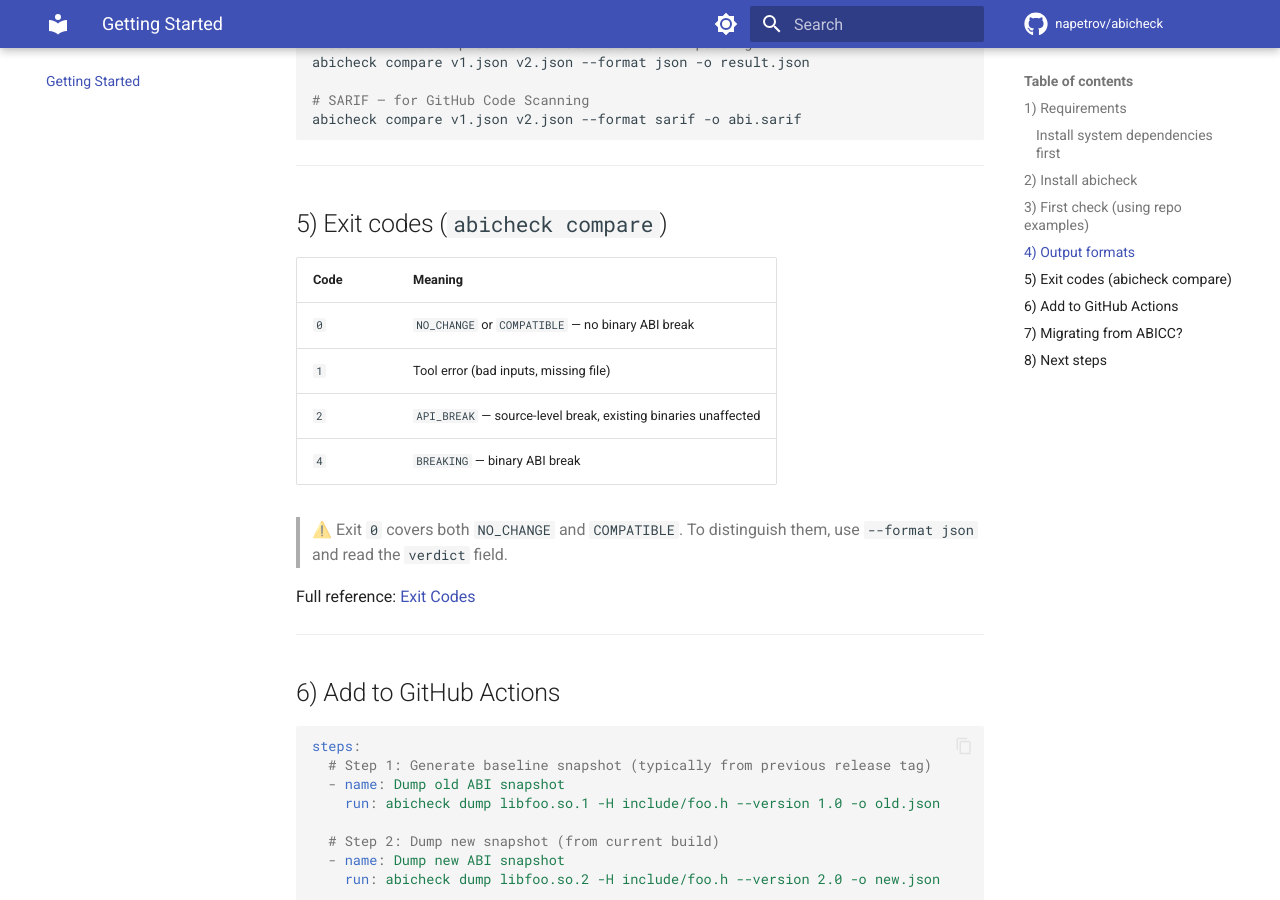
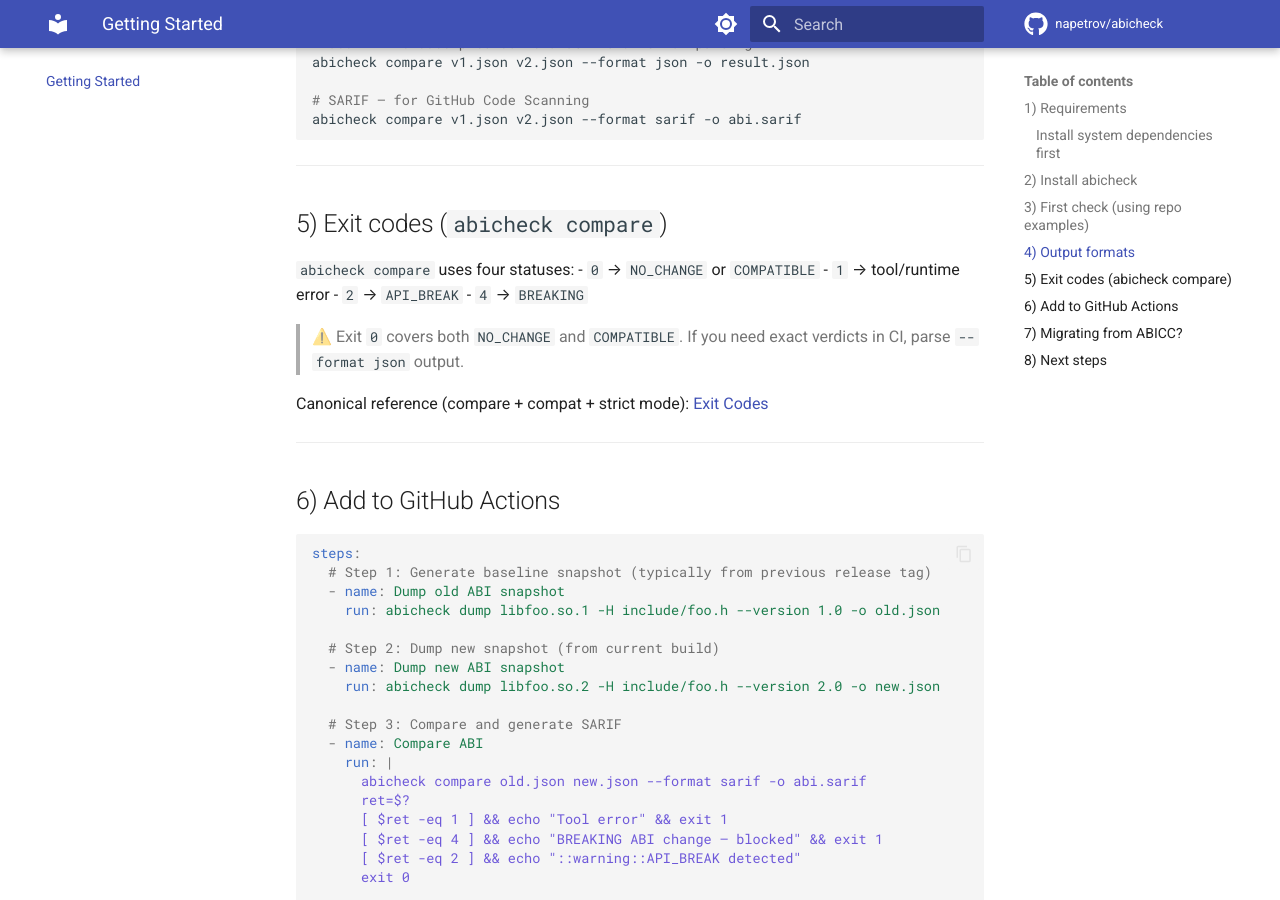
Before and after one commit to napetrov/abicheck, an MkDocs documentation site: the page built from docs/getting_started.md, in a window 1280 px wide and 900 px high, scrolled down 2013 px. Built offline with MkDocs 1.6.1 and Material for MkDocs 9.7.7, drawn with Linux system fonts in a browser that asks for light colours; comment, search, counter and statistics services are not loaded.

Commit message:
docs: reduce duplicated policy snippets and stale counts

```diff
--- a/docs/getting_started.md
+++ b/docs/getting_started.md
@@ -102,17 +102,16 @@ abicheck compare v1.json v2.json --format sarif -o abi.sarif
 
 ## 5) Exit codes (`abicheck compare`)
 
-| Code | Meaning |
-|------|---------|
-| `0` | `NO_CHANGE` or `COMPATIBLE` — no binary ABI break |
-| `1` | Tool error (bad inputs, missing file) |
-| `2` | `API_BREAK` — source-level break, existing binaries unaffected |
-| `4` | `BREAKING` — binary ABI break |
+`abicheck compare` uses four statuses:
+- `0` → `NO_CHANGE` or `COMPATIBLE`
+- `1` → tool/runtime error
+- `2` → `API_BREAK`
+- `4` → `BREAKING`
 
-> ⚠️ Exit `0` covers both `NO_CHANGE` and `COMPATIBLE`. To distinguish them, use
-> `--format json` and read the `verdict` field.
+> ⚠️ Exit `0` covers both `NO_CHANGE` and `COMPATIBLE`.
+> If you need exact verdicts in CI, parse `--format json` output.
 
-Full reference: [Exit Codes](exit_codes.md)
+Canonical reference (compare + compat + strict mode): [Exit Codes](exit_codes.md)
 
 ---
 
```
Also changed, not shown: docs/gap_report.md (+1 -1 lines), docs/index.md (+5 -7 lines).
